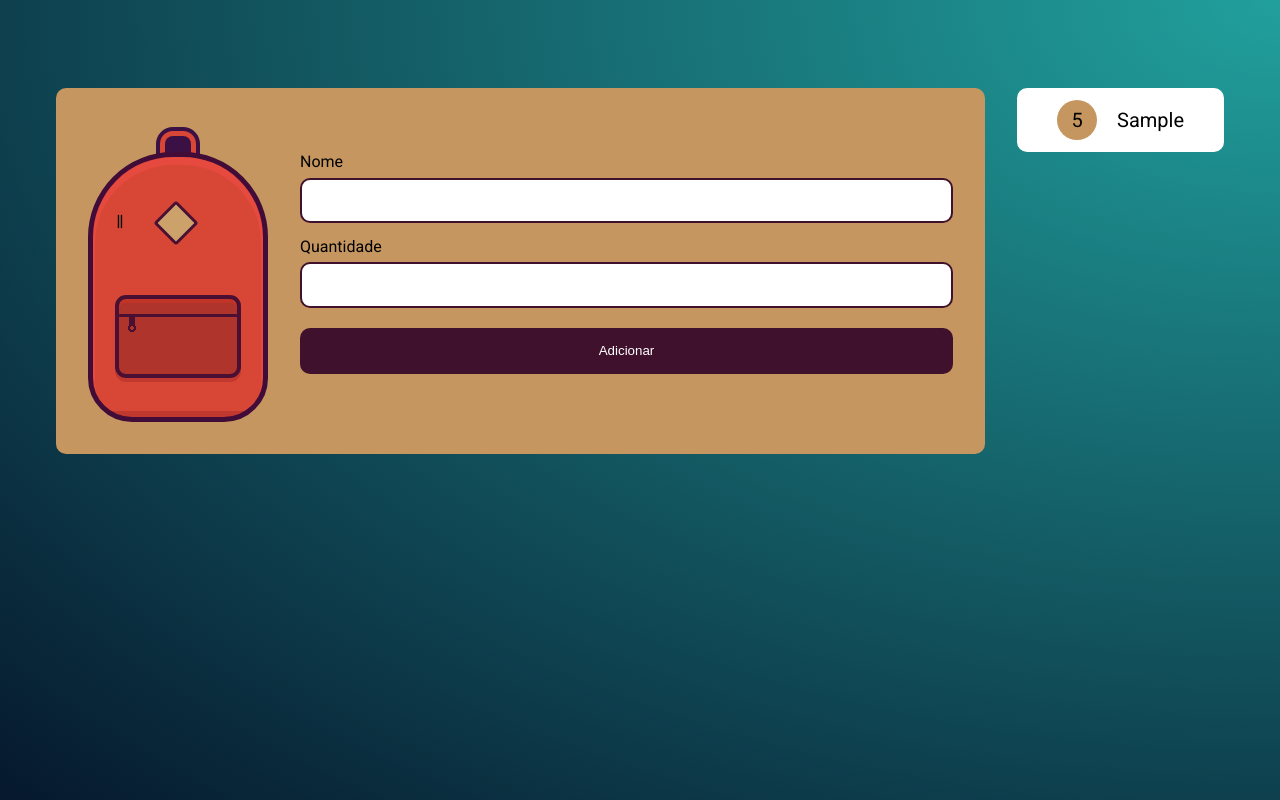
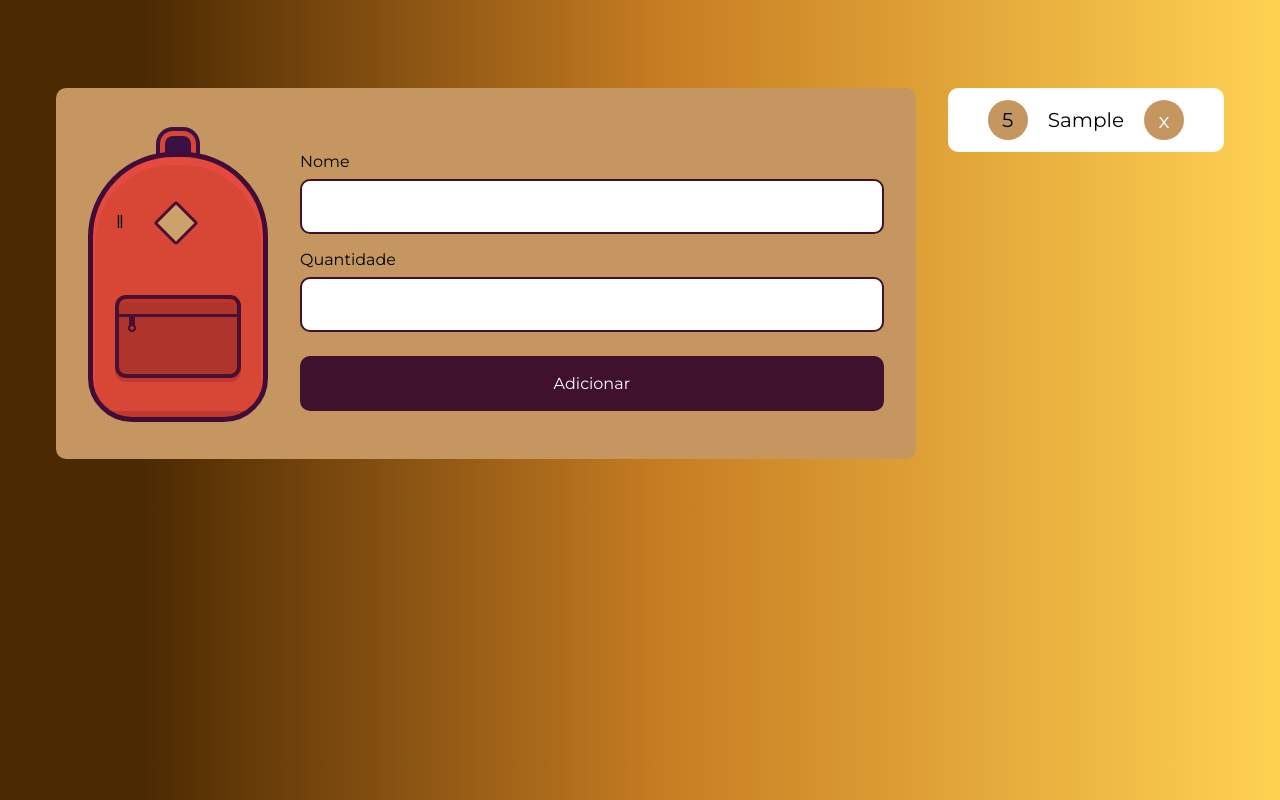
Before and after one commit to Arthur-KF18/JavaScript-Alura, a website built with Vite: page JS-Armazenando-dados/index.html in a window 1280 px wide. Both pictures are taken after typing "Sample", "5" into the empty fields and a click on the input "Adicionar". Built offline with nearby package versions, Linux system fonts and the light colour scheme.

Commit message:
adicionando personalizações na página

```diff
--- a/JS-Armazenando-dados/index.html
+++ b/JS-Armazenando-dados/index.html
@@ -11,7 +11,7 @@
 
 	<link rel="preconnect" href="https://fonts.googleapis.com">
 	<link rel="preconnect" href="https://fonts.gstatic.com" crossorigin>
-	<link href="https://fonts.googleapis.com/css2?family=Roboto&display=swap" rel="stylesheet">
+	<link href="https://fonts.googleapis.com/css2?family=Montserrat&display=swap" rel="stylesheet">
 </head>
 
 <body>
--- a/JS-Armazenando-dados/main.js
+++ b/JS-Armazenando-dados/main.js
@@ -48,9 +48,18 @@ function criaElemento(item) {
     novoItem.appendChild(numeroItem);
     novoItem.innerHTML += item.nome;
 
+    novoItem.appendChild(botaoDeleta());
+
     lista.appendChild(novoItem);
 }
 
 function atualizaElemento(item) {
     document.querySelector("[data-id='" + item.id + "']").innerHTML = item.quantidade;
 }
+
+function botaoDeleta() {
+    const elementoBotao = document.createElement("button");
+    elementoBotao.innerHTML = "x";
+
+    return elementoBotao;
+}
--- a/JS-Armazenando-dados/style.css
+++ b/JS-Armazenando-dados/style.css
@@ -1,7 +1,9 @@
 html {
-  background: radial-gradient(farthest-corner at right top, #21A09D, #06182D);
+  background: rgb(75, 41, 1);
+  background: linear-gradient(90deg, rgba(75, 41, 1, 1) 11%, rgba(199, 125, 34, 1) 52%, rgba(255, 210, 82, 1) 100%);
   height: 100%;
-  font-family: 'Roboto', cursive;
+  font-family: 'Montserrat', sans-serif;
+  font-weight: 400;
 }
 
 .conteudo {
@@ -89,6 +91,8 @@ html {
   padding: 1em 0.5em;
   border-radius: 10px;
   border: 2px solid #40112D;
+  font-family: 'Montserrat', sans-serif;
+  font-size: 1rem;
 }
 
 .adicionar label {
@@ -130,3 +134,14 @@ html {
   Background: #C5965F;
   font-weight: 400;
 }
+
+.item button {
+  font-family: 'Montserrat', sans-serif;
+  border-style: none;
+  border-radius: 100%;
+  background-color: #C5965F;
+  color: #FFFFFF;
+  font-size: 1.3rem;
+  width: 40px;
+  height: 40px;
+}
```
Also changed, not shown: JS-Armazenando-dados/anotações3.md (+7 -0 lines).
